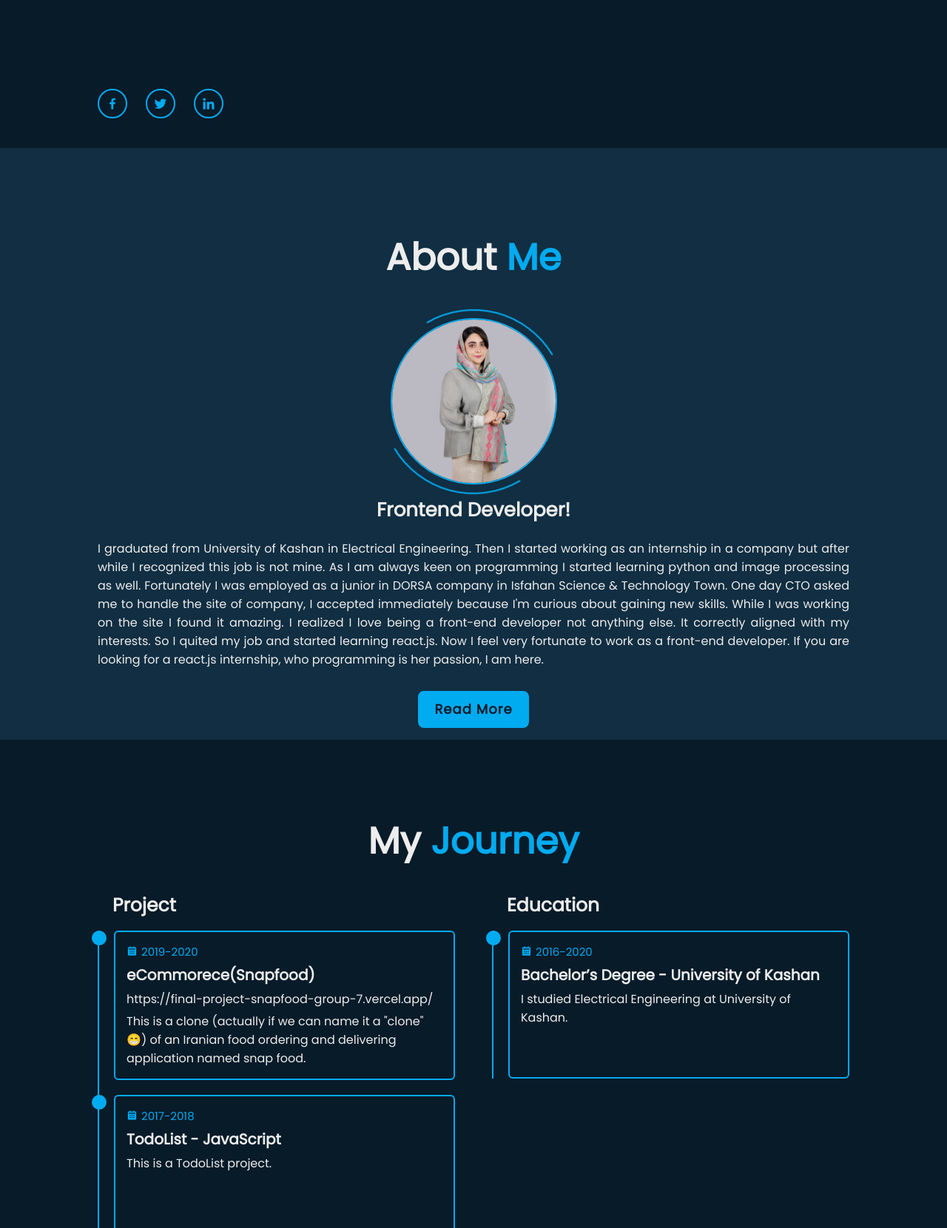
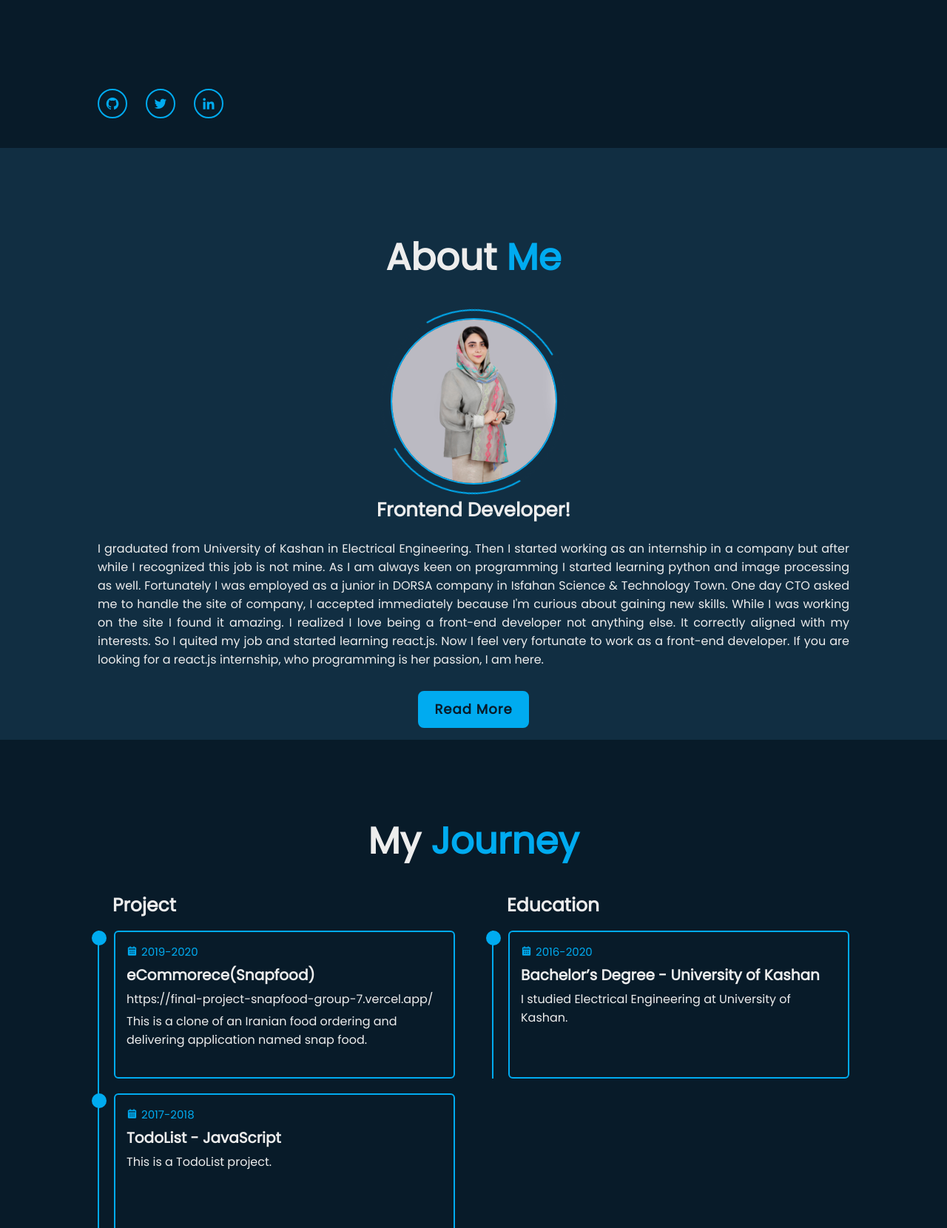
Before and after one commit to ZahraMoosavi77/Portfolio, a plain HTML site: page index.html in a window 1280 px wide. Shown: the part 600-2260 px from the top of the page at 74% size. Drawn offline with nearby package versions, Linux system fonts and the light colour scheme.

Commit message:
fix: add links

```diff
--- a/index.html
+++ b/index.html
@@ -58,9 +58,9 @@
         </div>
 
         <div class="home-sci">
-            <a href="#"><i class='bx bxl-facebook'></i></a>
+            <a href="https://github.com/ZahraMoosavi77"><i class='bx bxl-github'></i></a>
             <a href="#"><i class='bx bxl-twitter'></i></a>
-            <a href="#"><i class='bx bxl-linkedin' ></i></a>
+            <a href="https://www.linkedin.com/in/zahra-moosavi-fed/"><i class='bx bxl-linkedin' ></i></a>
             <span class="animate" style="--i:6;"></span>
 
         </div>
@@ -105,7 +105,7 @@
                            <div class="year"><i class='bx bxs-calendar'></i>2019-2020</div>
                            <h3>eCommorece(Snapfood)</h3>
                            <p> https://final-project-snapfood-group-7.vercel.app/</p>
-                           <p> This is a clone (actually if we can name it a "clone" 😁) of an Iranian food ordering and delivering application named snap food.</p>
+                           <p> This is a clone of an Iranian food ordering and delivering application named snap food.</p>
                         </div>
                     </div>
                     <div class="education-content">
```
